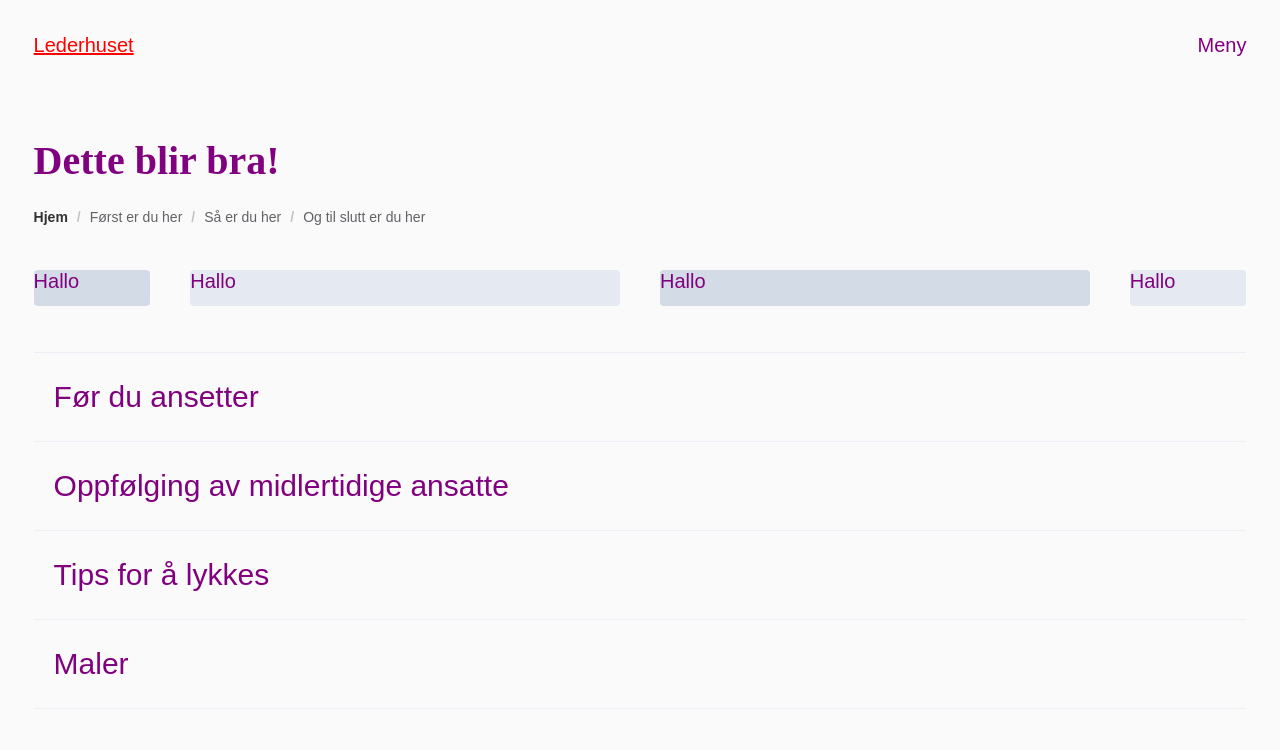
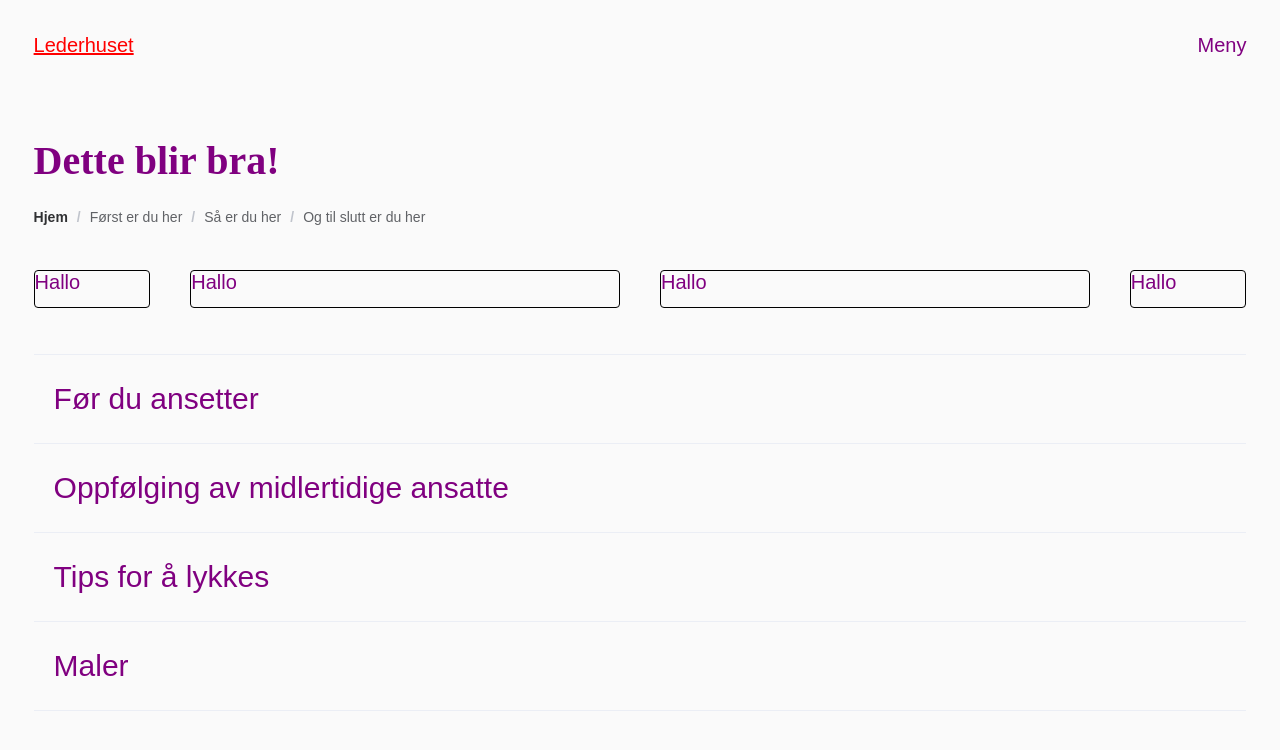
Before and after one commit to netliferesearch/Lederhuset-prototype-vue, a Vue app: page /#/ in a window 1280 px wide. Shown: the top 750 px of the page. Built offline with nearby package versions, Linux system fonts and the light colour scheme; a web font is replaced by a local one.

Commit message:
cleaned some unnecassary classes

```diff
--- a/src/components/HelloWorld.vue
+++ b/src/components/HelloWorld.vue
@@ -11,22 +11,22 @@
     <br>
     <el-row :gutter="40">
       <el-col :xs="24" :sm="6" :md="4" :lg="3" :xl="1">
-        <div class="grid-content bg-purple">
+        <div class="grid-content ">
         Hallo
         </div>
       </el-col>
       <el-col :xs="24" :sm="6" :md="8" :lg="9" :xl="11">
-        <div class="grid-content bg-purple-light">
+        <div class="grid-content">
         Hallo
         </div>
       </el-col>
       <el-col :xs="24" :sm="6" :md="8" :lg="9" :xl="11">
-        <div class="grid-content bg-purple">
+        <div class="grid-content">
         Hallo
         </div>
       </el-col>
       <el-col :xs="24" :sm="6" :md="4" :lg="3" :xl="1">
-        <div class="grid-content bg-purple-light">
+        <div class="grid-content">
         Hallo
         </div>
       </el-col>
@@ -39,33 +39,61 @@
     <template slot="title">
       Før du ansetter
     </template>
-    <div>Consistent with real life: in line with the process and logic of real life, and comply with languages and habits that the users are used to;</div>
-    <div>Consistent within interface: all elements should be consistent, such as: design style, icons and texts, position of elements, etc.</div>
+    <div>
+      Consistent with real life: in line with the process and
+      logic of real life, and comply with languages and habits
+      that the users are used to;
+    </div>
+    <div>
+      Consistent within interface: all elements should be
+      consistent, such as: design style, icons and texts,
+      position of elements, etc.
+    </div>
   </el-collapse-item>
 
   <el-collapse-item name="2">
     <template slot="title">
       Oppfølging av midlertidige ansatte
     </template>
-    <div>Operation feedback: enable the users to clearly perceive their operations by style updates and interactive effects;</div>
-    <div>Visual feedback: reflect current state by updating or rearranging elements of the page.</div>
+    <div>
+      Operation feedback: enable the users to clearly
+      perceive their operations by style updates and
+      interactive effects;
+    </div>
+    <div>
+      Visual feedback: reflect current state by
+      updating or rearranging elements of the
+      page.
+    </div>
   </el-collapse-item>
 
   <el-collapse-item name="3">
     <template slot="title">
       Tips for å lykkes
     </template>
-    <div>Simplify the process: keep operating process simple and intuitive;</div>
-    <div>Definite and clear: enunciate your intentions clearly so that the users can quickly understand and make decisions;</div>
-    <div>Easy to identify: the interface should be straightforward, which helps the users to identify and frees them from memorizing and recalling.</div>
+    <div>
+      Simplify the process: keep operating process simple and intuitive;
+    </div>
+    <div>
+      Definite and clear: enunciate your intentions
+      clearly so that the users can quickly understand
+      and make decisions;
+    </div>
   </el-collapse-item>
 
   <el-collapse-item name="4">
     <template slot="title">
       Maler
     </template>
-    <div>Decision making: giving advices about operations is acceptable, but do not make decisions for the users;</div>
-    <div>Controlled consequences: users should be granted the freedom to operate, including canceling, aborting or terminating current operation.</div>
+    <div>
+      Decision making: giving advices about operations
+      is acceptable, but do not make decisions for the users;
+    </div>
+    <div>
+      Controlled consequences: users should be granted
+      the freedom to operate, including canceling, aborting
+      or terminating current operation.
+    </div>
   </el-collapse-item>
 
 </el-collapse>
@@ -92,18 +120,10 @@ export default {
 .el-col {
   border-radius: 4px;
 }
-.bg-purple-dark {
-  background: #99a9bf;
-}
-.bg-purple {
-  background: #d3dce6;
-}
-.bg-purple-light {
-  background: #e5e9f2;
-}
 .grid-content {
   border-radius: 4px;
   min-height: 36px;
+  border: 1px solid black;
 }
 
 .el-collapse-item__header {
```
